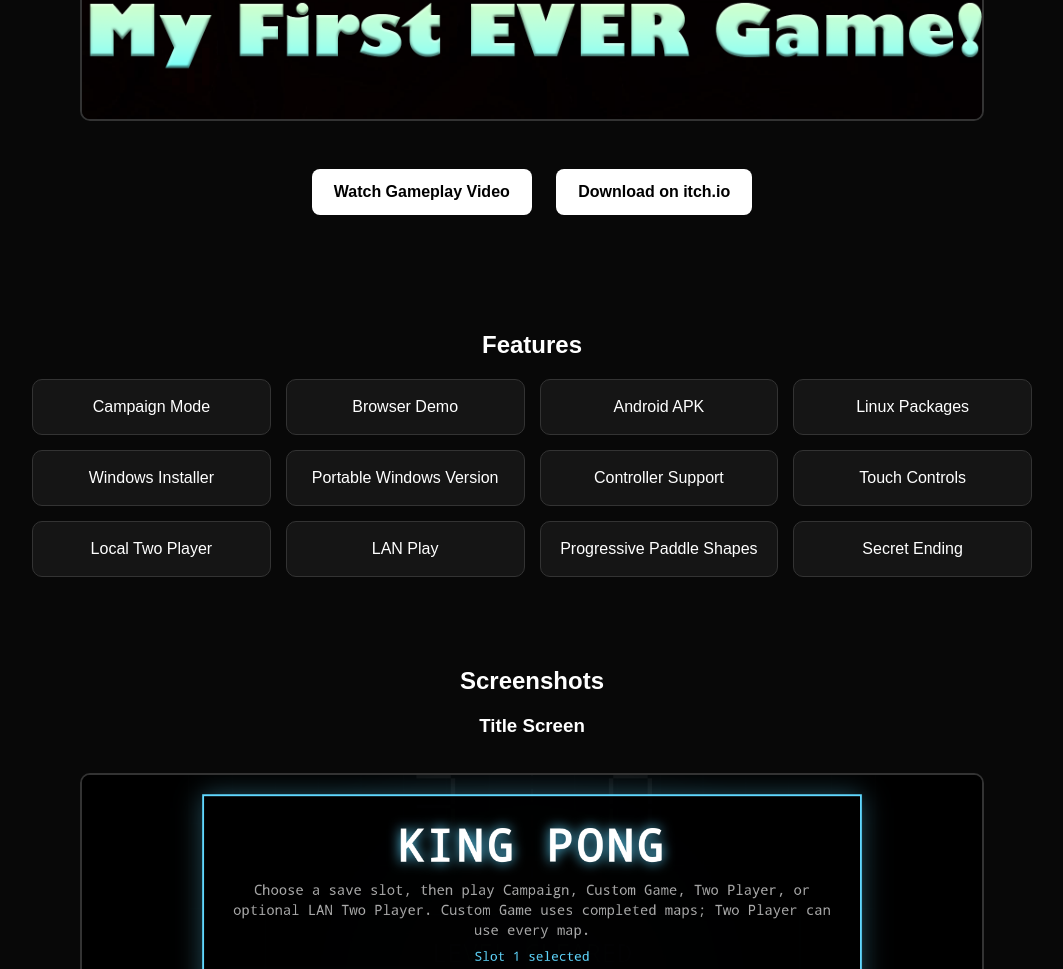
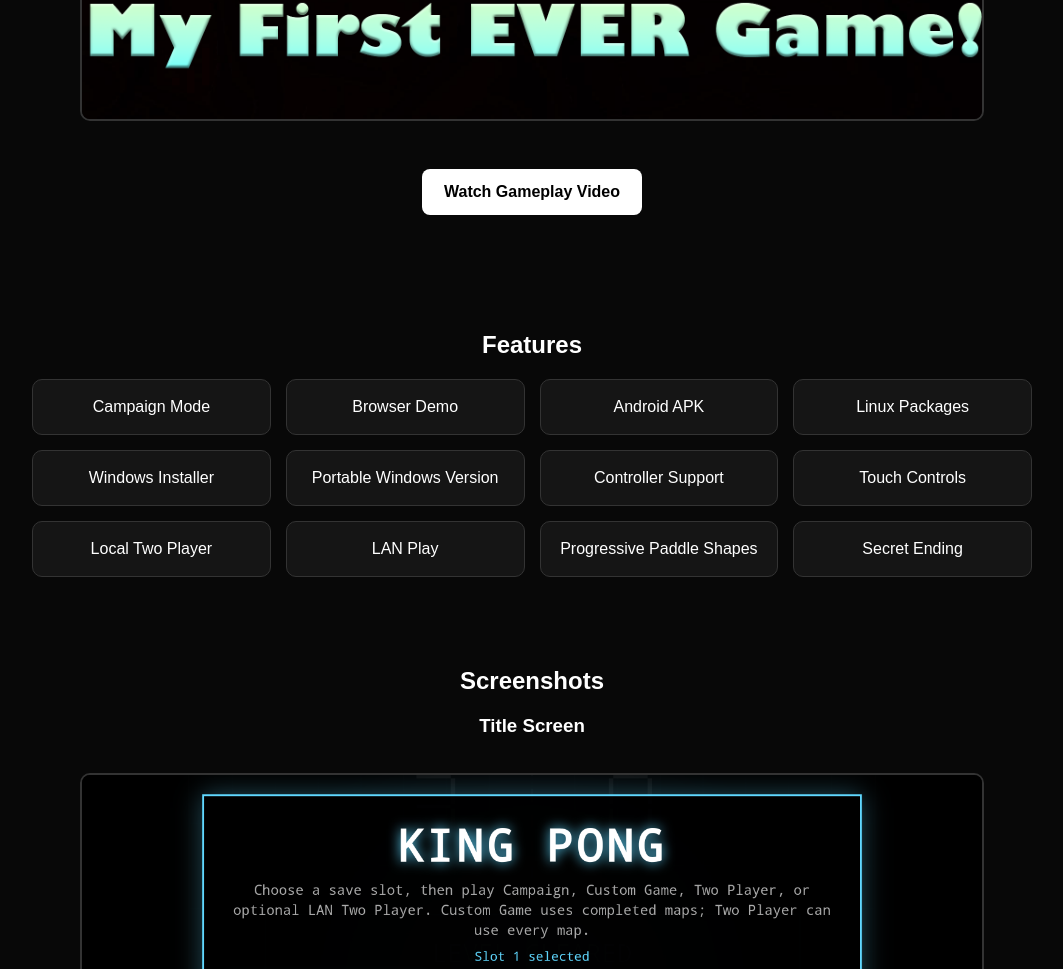
Before and after one commit to KingAlexGilbert/king-pong, a plain HTML site: page docs/index.html in a window 1280 px wide. Shown: the part 2106-3075 px from the top of the page, without its empty margins (108-1171 px from the left). Drawn offline with Linux system fonts and the light colour scheme.

Commit message:
Remove duplicate itch.io button from GitHub Pages

```diff
--- a/docs/index.html
+++ b/docs/index.html
@@ -182,9 +182,6 @@
  <a class="button" href="https://youtu.be/2Z1foE1dnKw" target="_blank" rel="noopener noreferrer">
  Watch Gameplay Video
  </a>
- <a class="button" href="https://king-alex-gilbert.itch.io/king-pong" target="_blank" rel="noopener noreferrer">
- Download on itch.io
- </a>
  </p>
  </section>
  <section>
```
